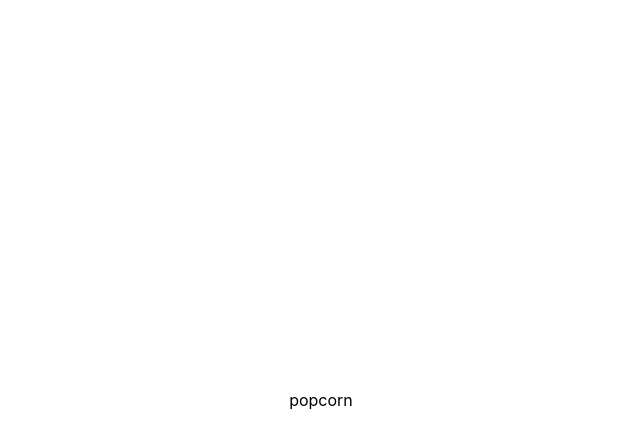
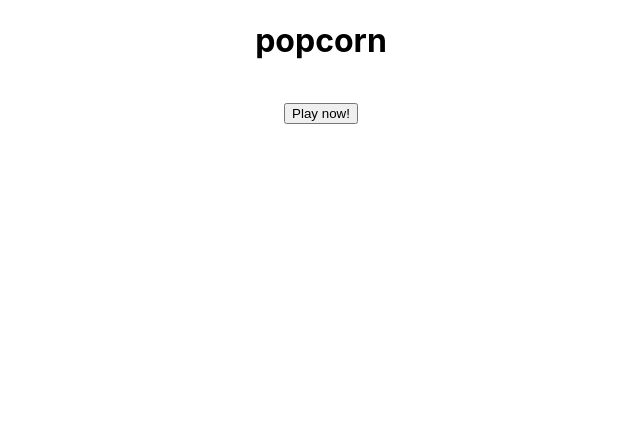
Before and after one commit to kokonut27/popcorn, a React (Vite) app: page / in a window 1280 px wide. Shown: the top 448 px of the page, without its empty margins (319-959 px from the left). Built offline with nearby package versions, Linux system fonts and the light colour scheme.

Commit message:
chore: setup base

```diff
--- a/src/App.css
+++ b/src/App.css
@@ -1,5 +1,4 @@
 main {
   text-align: center;
   vertical-align: center;
-  line-height: 100vh
 }
--- a/src/App.jsx
+++ b/src/App.jsx
@@ -1,12 +1,14 @@
 import React from 'react';
 import './App.css';
 
-function App() {
+function popcorn() {
   return (
     <main>
-      popcorn
+      <h1>popcorn</h1>
+      <br></br>
+      <button onclick="">Play now!</button>
     </main>
   );
 }
 
-export default App;
+export default popcorn;
```
Also changed, not shown: index.html (line endings or trailing spaces).
